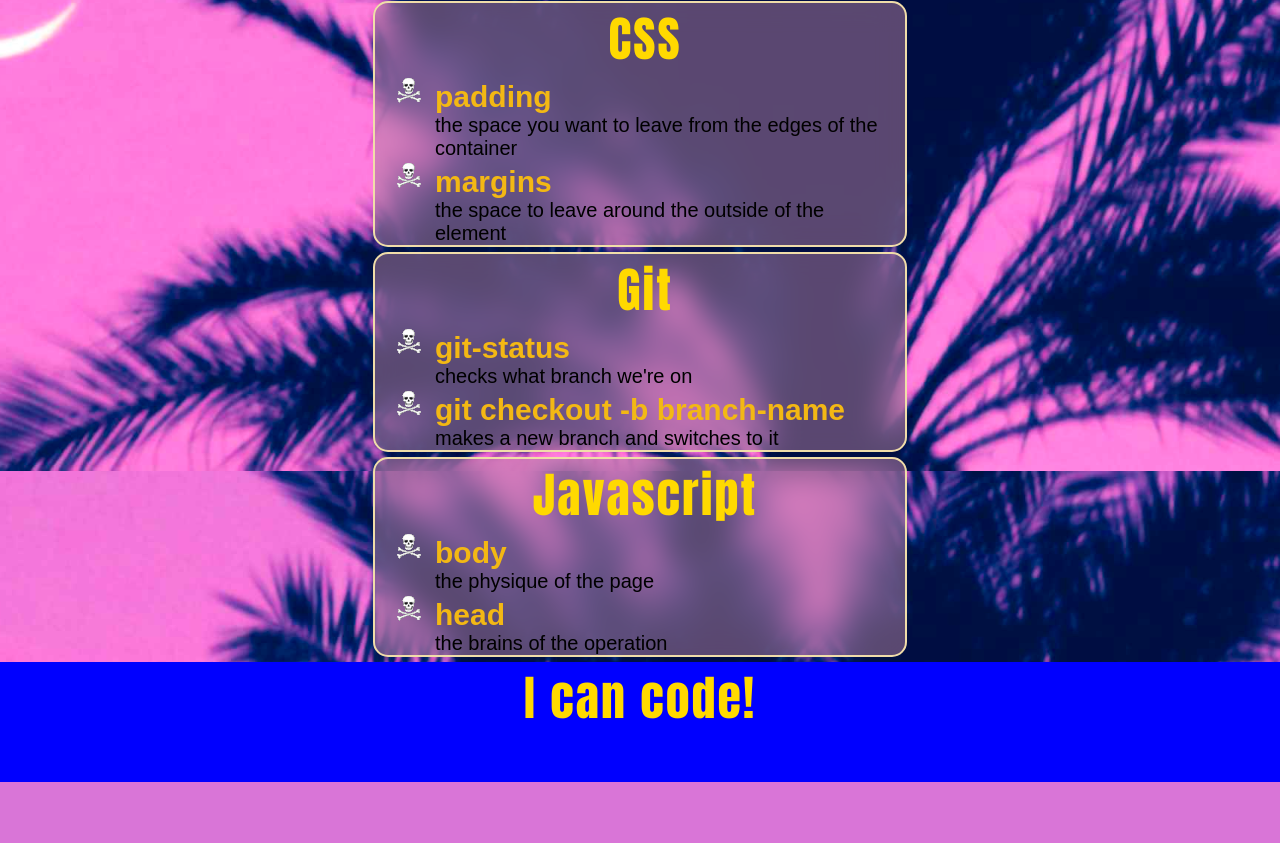
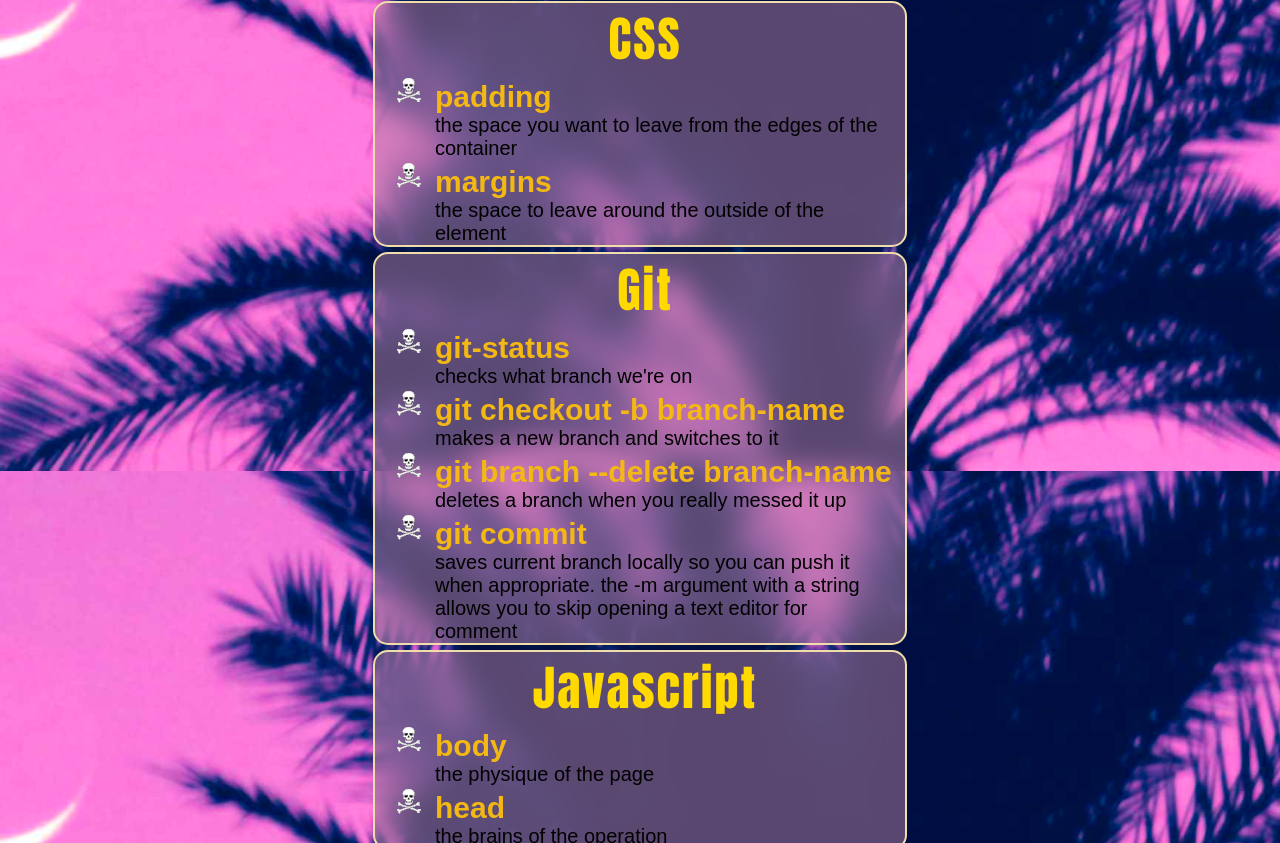
Before and after one commit to stanjosh/bootcamp, a plain HTML site: page prework-study-guide/index.html in a window 1280 px wide. Shown: the part 329-1172 px from the top of the page. Before the commit the page ends 1111 px from the top, so only its background shows below. Drawn offline with Linux system fonts and the light colour scheme.

```diff
--- a/prework-study-guide/index.html
+++ b/prework-study-guide/index.html
@@ -62,6 +62,16 @@
                 <li>
                   <p class="strong">git checkout -b branch-name</p>
                   <p>makes a new branch and switches to it</p>
+                </li>
+                <li>
+                  <p class="strong">git branch --delete branch-name</p>
+                  <p>deletes a branch when you really messed it up</p>
+
+                </li>
+
+                <li>
+                  <p class="strong">git commit</p>
+                  <p>saves current branch locally so you can push it when appropriate. the -m argument with a string allows you to skip opening a text editor for comment</p>
 
                 </li>
               </ul>
```
